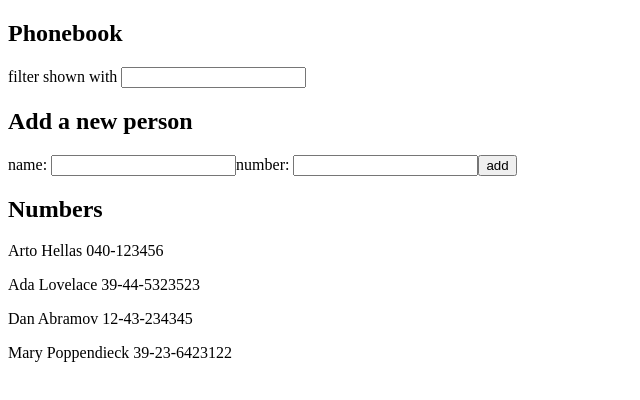
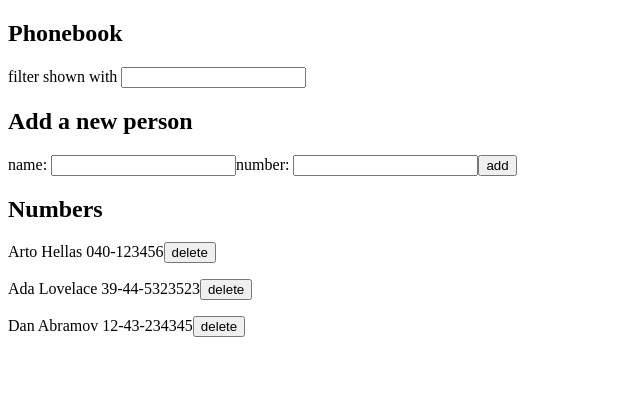
Before and after one commit to mikaton/mooc_fullstack_open_2020, a React (Create React App) app in the folder osa2/puhelinluettelo/: page / in a window 1280 px wide. Shown: the top 400 px of the page, without its empty margins (0-640 px from the left). Built offline with nearby package versions, Linux system fonts and the light colour scheme; data requests are answered from the project's data file.

Commit message:
tehtävä 2.17

```diff
--- a/osa2/puhelinluettelo/db.json
+++ b/osa2/puhelinluettelo/db.json
@@ -14,11 +14,6 @@
       "name": "Dan Abramov",
       "number": "12-43-234345",
       "id": 3
-    },
-    {
-      "name": "Mary Poppendieck",
-      "number": "39-23-6423122",
-      "id": 4
     }
   ]
 }
--- a/osa2/puhelinluettelo/src/App.js
+++ b/osa2/puhelinluettelo/src/App.js
@@ -44,6 +44,19 @@ function App() {
     }
   };
 
+  const handleDeletePerson = person => {
+    let personToDelete = persons.find(p => p.id === person.id);
+
+    if (window.confirm(`Poistetaanko ${personToDelete.name}?`)) {
+      let newList = [];
+      newList = persons.filter(person => person.id !== personToDelete.id);
+      personService.deleteById(personToDelete.id).then(() => {
+        setPersons(newList);
+        setFilteredPersons(newList);
+      });
+    }
+  };
+
   const handleFiltering = event => {
     let currentList = [],
       newList = [];
@@ -83,7 +96,10 @@ function App() {
         handleAddNewPerson={handleAddNewPerson}
       />
       <h2>Numbers</h2>
-      <PersonsList persons={filteredPersons} />
+      <PersonsList
+        persons={filteredPersons}
+        deletePerson={handleDeletePerson}
+      />
     </div>
   );
 }
--- a/osa2/puhelinluettelo/src/PersonsList.js
+++ b/osa2/puhelinluettelo/src/PersonsList.js
@@ -1,11 +1,13 @@
 import React from "react";
 
-function PersonsList({ persons }) {
+function PersonsList({ persons, deletePerson }) {
+  console.log(persons);
   return (
     <div>
       {persons.map(person => (
         <p key={person.name}>
           {person.name} {person.number}
+          <button onClick={() => deletePerson(person)}>delete</button>
         </p>
       ))}
     </div>
```
